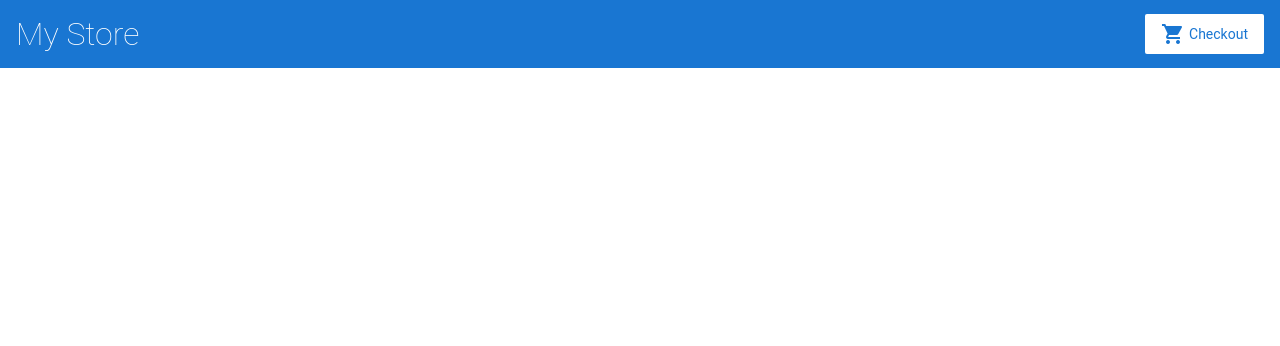
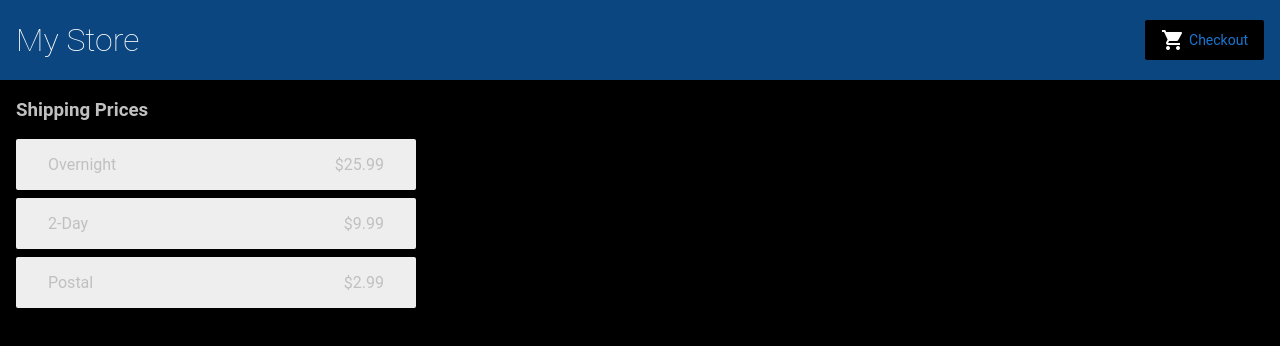
Before and after one commit to xBeke/angular, an Angular app: page /shipping in a window 1280 px wide. Before the commit this address led to /. Shown: the top 346 px of the page. Built offline with nearby package versions, Linux system fonts and the light colour scheme.

Commit message:
4 files modified, 3 added

```diff
--- a/src/app/cart.service.ts
+++ b/src/app/cart.service.ts
@@ -1,11 +1,13 @@
-import { Injectable } from '@angular/core';
+import { Injectable } from "@angular/core";
+import { HttpClient } from "@angular/common/http";
 
 @Injectable({
-  providedIn: 'root'
+  providedIn: "root"
 })
-
 export class CartService {
   items = [];
+
+  constructor(private http: HttpClient) {}
 
   addToCart(product) {
     this.items.push(product);
@@ -19,4 +21,8 @@ export class CartService {
     this.items = [];
     return this.items;
   }
+
+  getShippingPrices() {
+    return this.http.get("assets/shipping.json");
+  }
 }
--- a/src/app/cart/cart.component.html
+++ b/src/app/cart/cart.component.html
@@ -1,4 +1,8 @@
 <h3>Cart</h3>
+
+<p>
+  <a routerLink="/shipping">Shipping Prices </a>
+</p>
 
 <div class="cart-item" *ngFor="let item of items">
   <span>
--- /dev/null
+++ b/src/app/shipping/shipping.component.html
@@ -0,0 +1,5 @@
+<h3>Shipping Prices</h3>
+<div class="shipping-item" *ngFor="let shipping of shippingCosts | async">
+  <span>{{ shipping.type }}</span>
+  <span>{{ shipping.price | currency}}</span>
+</div>
--- /dev/null
+++ b/src/app/shipping/shipping.component.ts
@@ -0,0 +1,20 @@
+import { Component, OnInit } from '@angular/core';
+import { CartService } from '../cart.service';
+
+@Component({
+  selector: 'app-shipping',
+  templateUrl: './shipping.component.html',
+  styleUrls: ['./shipping.component.css']
+})
+export class ShippingComponent implements OnInit {
+  shippingCosts;
+
+  constructor(
+    private cartService: CartService
+  ) { }
+
+  ngOnInit() {
+    this.shippingCosts = this.cartService.getShippingPrices();
+  }
+
+}
--- a/src/styles.css
+++ b/src/styles.css
@@ -2,7 +2,7 @@
 
 * {
   font-family: 'Roboto', Arial, sans-serif;
-  color: #616161;
+  color: #c0c0c0;
   box-sizing: border-box;
   -webkit-font-smoothing: antialiased;
   -moz-osx-font-smoothing: grayscale;
@@ -10,6 +10,7 @@
 
 body {
   margin: 0;
+  background-color: black;
 }
 
 .container {
@@ -77,7 +78,7 @@ label {
   border-radius: 2px;
   font-size: 14px;
   cursor: pointer;
-  background-color: #1976d2;
+  background-color: #0a4988;
   color: white;
   border: none;
 }
@@ -95,12 +96,12 @@ label {
 /* Fancy Button */
 
 .fancy-button {
-  background-color: white;
+  background-color: rgb(0, 0, 0);
   color: #1976d2;
 }
 
 .fancy-button i.material-icons {
-  color: #1976d2;
+  color: #ffffff;
   padding-right: 4px;
 }
 
@@ -108,8 +109,8 @@ label {
 
 app-top-bar {
   width: 100%;
-  height: 68px;
-  background-color: #1976d2;
+  height: 80px;
+  background-color: #0c4680;
   padding: 16px;
   display: flex;
   flex-direction: row;
```
Also changed, not shown: src/app/app.module.ts (+7 -2 lines), src/app/shipping/shipping.component.css (added).
